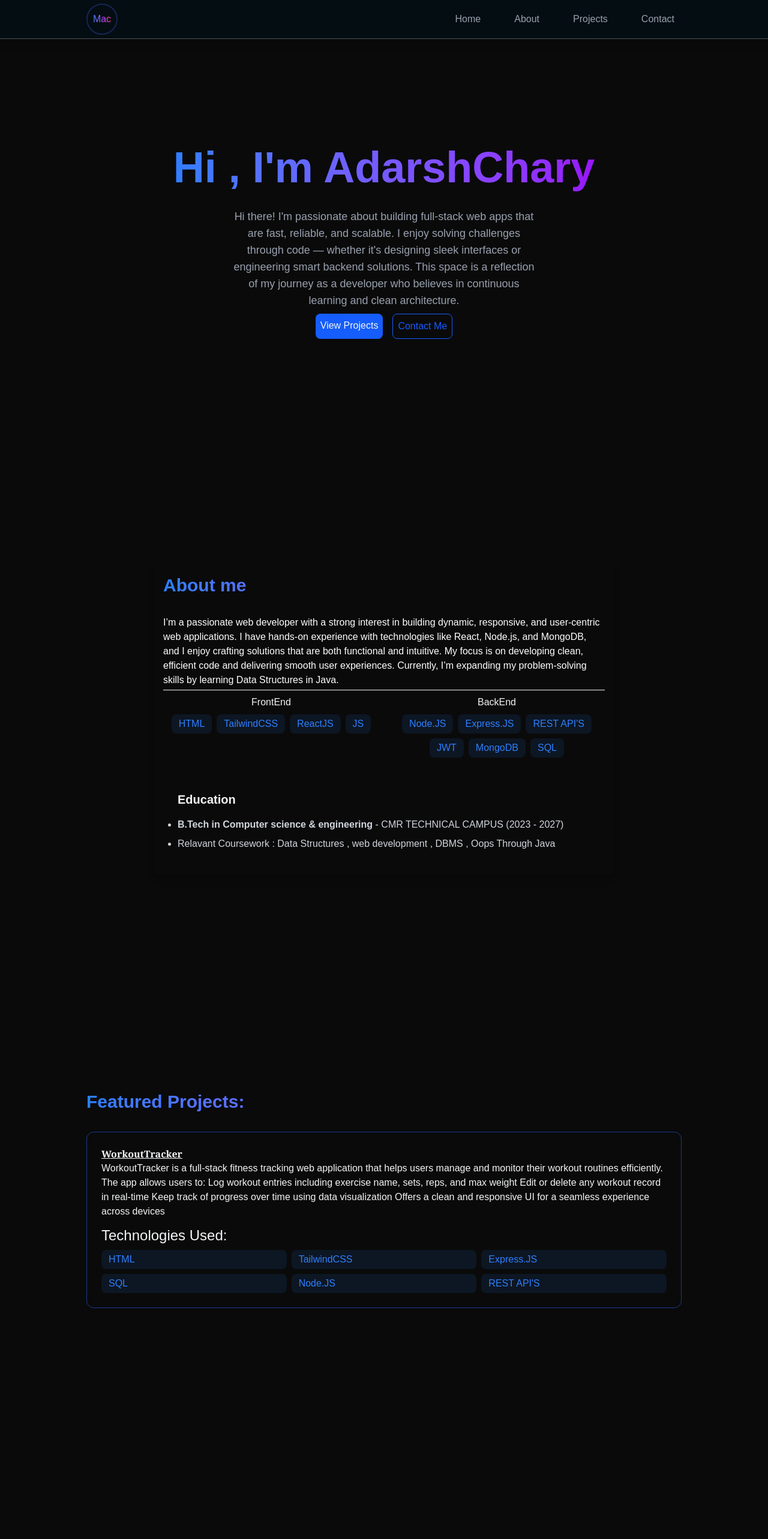
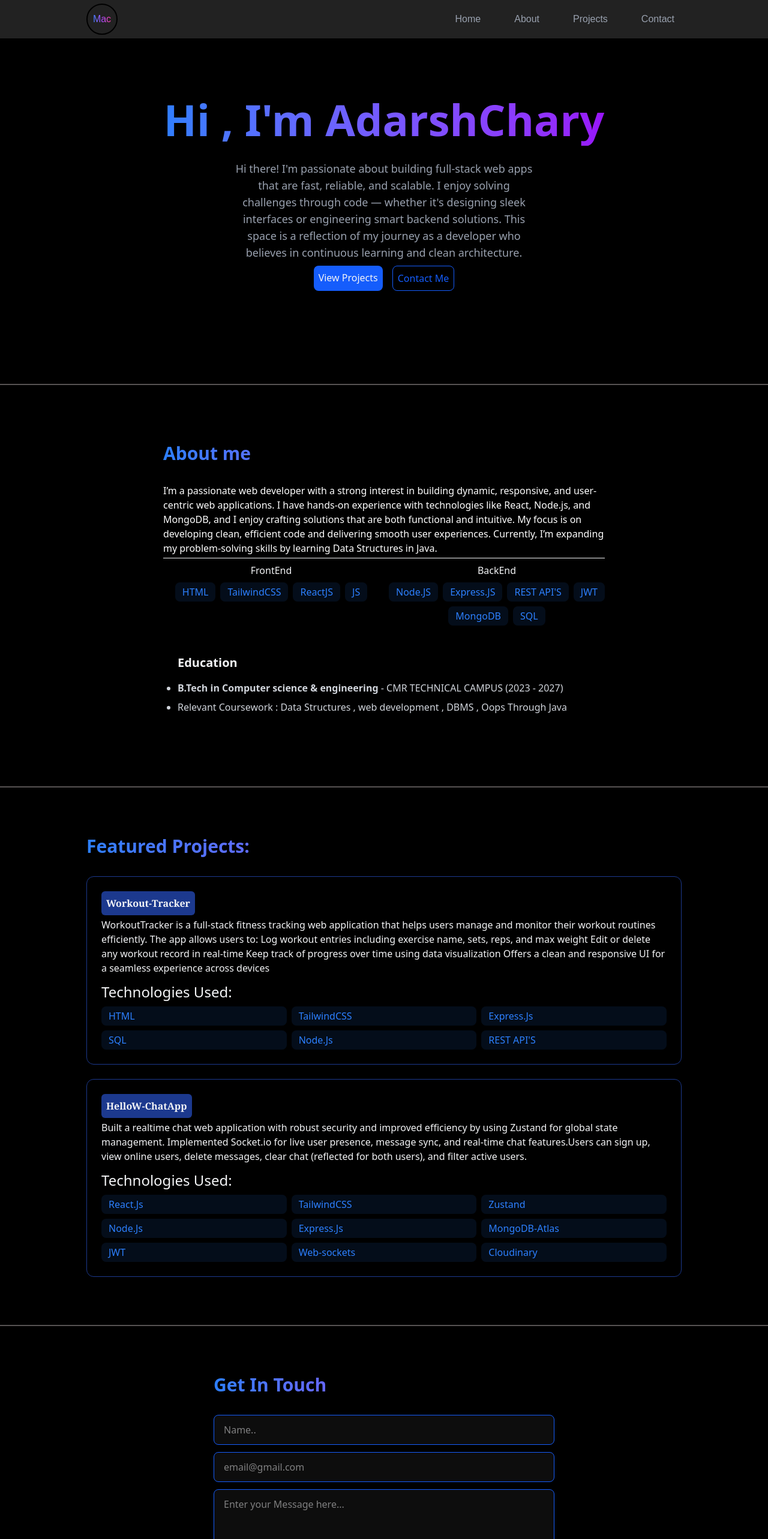
Before and after one commit to M-ADARSHCHARY/AdarshChary-Portfolio, a React (Vite) app: page / in a window 1280 px wide. Shown: the top 2566 px of the page at 60% size. Built offline with nearby package versions, Linux system fonts and the light colour scheme.

Commit message:
Added 2nd Project details and improved footer and nav

```diff
--- a/src/App.jsx
+++ b/src/App.jsx
@@ -18,9 +18,13 @@ function App() {
           <Navbar menuOpen={menuOpen} setMenuOpen={setMenuOpen}/>
           <MobileMenu menuOpen={menuOpen} setMenuOpen={setMenuOpen}/>
           <Home/>
+          <div className="h-[2px] w-full bg-[#575353]"></div>
           <About/>
+          <div className="h-[2px] w-full bg-[#575353]"></div>
           <Projects/>
+          <div className="h-[2px] w-full bg-[#575353]"></div>
           <Contact/>
+          <div className="h-[2px] w-full bg-[#575353]"></div>
           <Footer/>
       </div>
     </>
--- a/src/components/Footer.jsx
+++ b/src/components/Footer.jsx
@@ -1,12 +1,19 @@
 import React from 'react'
-
+import { Github,Linkedin } from 'lucide-react'
 const Footer = () => {
   return (
-    <footer className=" w-full bg-[#222831]">
-       <div className="w-full h-25 flex justify-center items-center gap-8">
-          <div><a href="https://github.com/M-ADARSHCHARY">Github</a></div>
-          <div><a href="https://linkedin.com/in/M-Adarsh-Chary">LinkedIn</a></div>
+    <footer className=" w-full bg-[#222222]">
+       <div className="w-full h-25 flex flex-col  justify-center items-center gap-2">
+          <div className="w-68 flex justify-evenly">
+             <a className= "flex gap-1"href="https://github.com/M-ADARSHCHARY"><Github className="w-6 h-6 text-gray-400 hover:text-black" /> Github</a>
+             <a className="flex gap-1 items-center"href="https://linkedin.com/in/M-Adarsh-Chary"><Linkedin className="w-6 h-6 text-blue-700 hover:text-blue-900" /> LinkedIn</a>
+          </div>
+          <div className="font-sans">
+             © {new Date().getFullYear()} M.AdarshChary. All rights reserved.
+          </div>
        </div>
+
+
 
     </footer>
   )
--- a/src/components/MobileMenu.jsx
+++ b/src/components/MobileMenu.jsx
@@ -8,7 +8,7 @@ const MobileMenu = ({menuOpen,setMenuOpen}) => {
 
        <button onClick={()=> setMenuOpen(false) } className="absolute top-6 right-6 text-white text-3xl cursor-pointer ">&times;</button>
 
-       <div className="flex flex-col justify-center items-center space-y-8  bg-gradient-to-br-900 h-[90%] w-full">
+       <div className="flex flex-col justify-center items-center space-y-8  h-[90%] w-full">
                   <a onClick={()=>setMenuOpen(false)} href="#home" className={`text-gray-400 text-2xl font-bold transform transition-transform duration-300 ${menuOpen ? "opacity-100 translate-y-0":"opacity-0 translate-y-5"} cursor-pointer`}>Home</a>
                   <a onClick={()=>setMenuOpen(false)} href="#About" className={`text-gray-400 text-2xl font-bold transform transition-transform duration-300 ${menuOpen ? "opacity-100 translate-y-0":"opacity-0 translate-y-5"} cursor-pointer`}>About</a>
                   <a onClick={()=>setMenuOpen(false)} href="#Projects" className={`text-gray-400 text-2xl font-bold transform transition-transform duration-300 ${menuOpen ? "opacity-100 translate-y-0":"opacity-0 translate-y-5"} cursor-pointer`}>Projects</a>
--- a/src/components/Navbar.jsx
+++ b/src/components/Navbar.jsx
@@ -8,10 +8,10 @@ const Navbar = ({menuOpen,setMenuOpen}) => {
   }, [menuOpen])
 
   return (
-    <nav className="fixed top-0 w-full  z-40 bg-[#040D12] backdrop-blur-lg border-b border-white/30 shadow-lg">
+    <nav className="fixed top-0 w-full  z-40 bg-[#222222] backdrop-blur-lg shadow-lg">
        <div className="max-w-5xl mx-auto px-4">
           <div className="flex justify-between items-center h-16">
-          <div className="cursor-pointer rounded-full h-13 w-13 flex justify-center items-center  border-2 border-blue-950 hover:shadow-[0_0_15px_rgba(59,130,246,0.4)]"><span className="bg-gradient-to-r from-blue-500 via-purple-500 to-pink-500 text-transparent bg-clip-text">Mac</span></div>
+          <div className="cursor-pointer rounded-full h-13 w-13 flex justify-center items-center  border-2 border-black hover:shadow-[0_0_15px_rgba(59,130,246,0.4)]"><span className="bg-gradient-to-r from-blue-500 via-purple-500 to-pink-500 text-transparent bg-clip-text">Mac</span></div>
 
                 <div className="w-7 h-5 relative cursor-pointer z-40 md:hidden" onClick={()=> {setMenuOpen((prev)=>!prev)}}>
                   &#9776;
--- a/src/components/sections/About.jsx
+++ b/src/components/sections/About.jsx
@@ -5,7 +5,7 @@ const frontEndSkills = ["HTML","TailwindCSS","ReactJS","JS"]
 const backEndSkills = ["Node.JS","Express.JS","REST API'S","JWT","MongoDB","SQL"]
 
   return (
-    <section id="About" className="min-h-screen flex items-center justify-center py-20">
+    <section id="About" className="min-h-[75vh] flex items-center justify-center py-20 font-sans">
         <div className="max-w-3xl mx-auto px-4  p-4 rounded-lg shadow-lg ">
             <h2 className="text-3xl font-bold mb-8 bg-gradient-to-r from-blue-500 to-purple-600 bg-clip-text text-transparent leading-right">
                 About me
@@ -39,14 +39,14 @@ const backEndSkills = ["Node.JS","Express.JS","REST API'S","JWT","MongoDB","SQL"
               </div>
             </div>
 
-            <div className="mt-8 hover:translate-y-1 p-6 border-white/10 ">
-                    <h3 className="text-xl font-bold mb-4">Education</h3>
+            <div className="mt-6 hover:translate-y-1 p-6 border-white/10 ">
+                <h3 className="text-xl font-bold mb-4">Education</h3>
                     <ul className="list-disc text-gray-300 space-y-2">
                         <li>
                             <strong>B.Tech in Computer science & engineering</strong> - CMR TECHNICAL CAMPUS (2023 - 2027)
                         </li>
                         <li>
-                            Relavant Coursework : Data Structures , web development , DBMS , Oops Through Java
+                            Relevant Coursework : Data Structures , web development , DBMS , Oops Through Java
                         </li>
                     </ul>
             </div>
--- a/src/components/sections/Contact.jsx
+++ b/src/components/sections/Contact.jsx
@@ -10,14 +10,14 @@ const Contact = () => {
            e.preventDefault();
            let result= await emailjs.sendForm(import.meta.env.VITE_SERVICE_ID,import.meta.env.VITE_TEMPLATE_ID,e.target,import.meta.env.VITE_API_KEY)
            alert("Message sent");
-           setFormData({name:"",email:"",message:""})
+           setFormData({name:"",email:"",message:""}) // clear state
         }catch(err){
             console.log(err)
             alert("Something went wrong,Please try again..!");
         }
   }
   return (
-    <section id="Contact"className="min-h-screen flex items-center justify-center py-20">
+    <section id="Contact"className="min-h-[70vh] flex items-center justify-center py-20 font-sans">
         <div className="px-4 w-150">
               <h2  className="text-3xl font-bold mb-8 bg-gradient-to-r from-blue-500 to-purple-600 bg-clip-text text-transparent leading-right">
                 Get In Touch
@@ -41,7 +41,7 @@ const Contact = () => {
                         onChange={(e)=>setFormData({...formData,message:e.target.value})}
                         />
                      </div>
-                     <button className="relative left-5 w-[90%] rounded-lg bg-blue-600 mt-2 p-2 relative overflow-hidden hover:bg-blue-900 hover:translate-y-0.5 hover:shadow-[0_0_15px_rgba(59,130,246,0.4)]">Submit</button>
+                     <button className="left-5 w-[90%] rounded-lg bg-blue-600 mt-2 p-2 relative overflow-hidden hover:bg-blue-900 hover:translate-y-0.5 hover:shadow-[0_0_15px_rgba(59,130,246,0.4)]">Submit</button>
               </form>
         </div>
     </section>
--- a/src/components/sections/Home.jsx
+++ b/src/components/sections/Home.jsx
@@ -4,7 +4,7 @@ import { useEffect ,useState} from 'react'
 const Home = () => {
 
   return (
-    <section id="home" className="min-h-screen flex items-center justify-center relative">
+    <section id="home" className=" min-h-[80vh] flex items-center justify-center relative font-sans">
         <div className="text-center z-10 px-4 p-4">
              <h1 className="text-5xl md:text-7xl font-bold mb-6 bg-gradient-to-r from-blue-500 to-purple-600 bg-clip-text text-transparent leading-right p-2">
              Hi , I'm AdarshChary
--- a/src/components/sections/Projects.jsx
+++ b/src/components/sections/Projects.jsx
@@ -2,15 +2,15 @@ import React from 'react'
 
 const Projects = () => {
   return (
-    <section id="Projects" className="min-h-screen flex items-center justify-center py-20">
+    <section id="Projects" className="min-h-screen flex items-center justify-center py-20 font-sans">
 
         <div className="max-w-5xl mx-auto px-4">
             <h2 className="text-3xl font-bold mb-8 bg-gradient-to-r from-blue-500 to-purple-600 bg-clip-text text-transparent leading-right">Featured Projects:</h2>
-            <div className="grid grid-cols-1  gap-6">
+            <div className="grid grid-cols-1   gap-6">
                  <div className="p-6 rounded-xl border border-blue-900  hover:translate-y-1 hover:border-blue-500/30 ">
-                    <h3 className="font-serif font-bold mb-0.2 underline">WorkoutTracker</h3>
+                    <h3 className="font-serif font-bold mb-0.2 bg-blue-900 inline-block p-2 rounded-md mb-1">Workout-Tracker</h3>
                     <p>
-                    WorkoutTracker is a full-stack fitness tracking web application that helps users manage and monitor their workout routines efficiently. The app allows users to:
+                        WorkoutTracker is a full-stack fitness tracking web application that helps users manage and monitor their workout routines efficiently. The app allows users to:
                         Log workout entries including exercise name, sets, reps, and max weight
                         Edit or delete any workout record in real-time
                         Keep track of progress over time using data visualization
@@ -19,7 +19,29 @@ const Projects = () => {
                     <h4 className="mt-3 font-semi-bold text-2xl">Technologies Used:</h4>
                     <div className="grid md:grid-cols-3 gap-2 grid-cols-2 mt-2">
                         {
-                            ["HTML","TailwindCSS","Express.JS","SQL","Node.JS","REST API'S"].map((skill,key)=>(
+                            ["HTML","TailwindCSS","Express.Js","SQL","Node.Js","REST API'S"].map((skill,key)=>(
+                                <span key={key} className="text-blue-500 bg-blue-500/10 py-1 px-3 rounded-lg">
+                                              {skill}
+                                </span>
+                            ))
+                        }
+                    </div>
+                 </div>
+
+                 {/*Project-2*/}
+                 <div className="p-6 rounded-xl border border-blue-900  hover:translate-y-1 hover:border-blue-500/30 ">
+                    <h3 className="font-serif font-bold mb-0.2 bg-blue-900 inline-block p-2 rounded-md mb-1">HelloW-ChatApp</h3>
+                    <p>
+                      Built a realtime chat web application with robust security and improved
+                      efficiency by using Zustand for global state management. Implemented Socket.io for
+                      live user presence, message sync, and real-time chat features.Users can sign up, view
+                      online users, delete messages, clear chat (reflected for both users), and filter active
+                      users.
+                    </p>
+                    <h4 className="mt-3 font-semi-bold text-2xl">Technologies Used:</h4>
+                    <div className="grid md:grid-cols-3 gap-2 grid-cols-2 mt-2">
+                        {
+                            ["React.Js","TailwindCSS","Zustand","Node.Js","Express.Js","MongoDB-Atlas","JWT","Web-sockets","Cloudinary"].map((skill,key)=>(
                                 <span key={key} className="text-blue-500 bg-blue-500/10 py-1 px-3 rounded-lg">
                                               {skill}
                                 </span>
--- a/src/index.css
+++ b/src/index.css
@@ -8,7 +8,7 @@ html,body{
   margin:0;
   padding:0;
   font-family: sans-serif;
-  background-color: #0a0a0a;
+  background-color: #000000;
   color: #f3f4f6;
 }
 
```
Also changed, not shown: package.json (+4 -3 lines), 1 other file (tests, documents, lock files or other folders).
